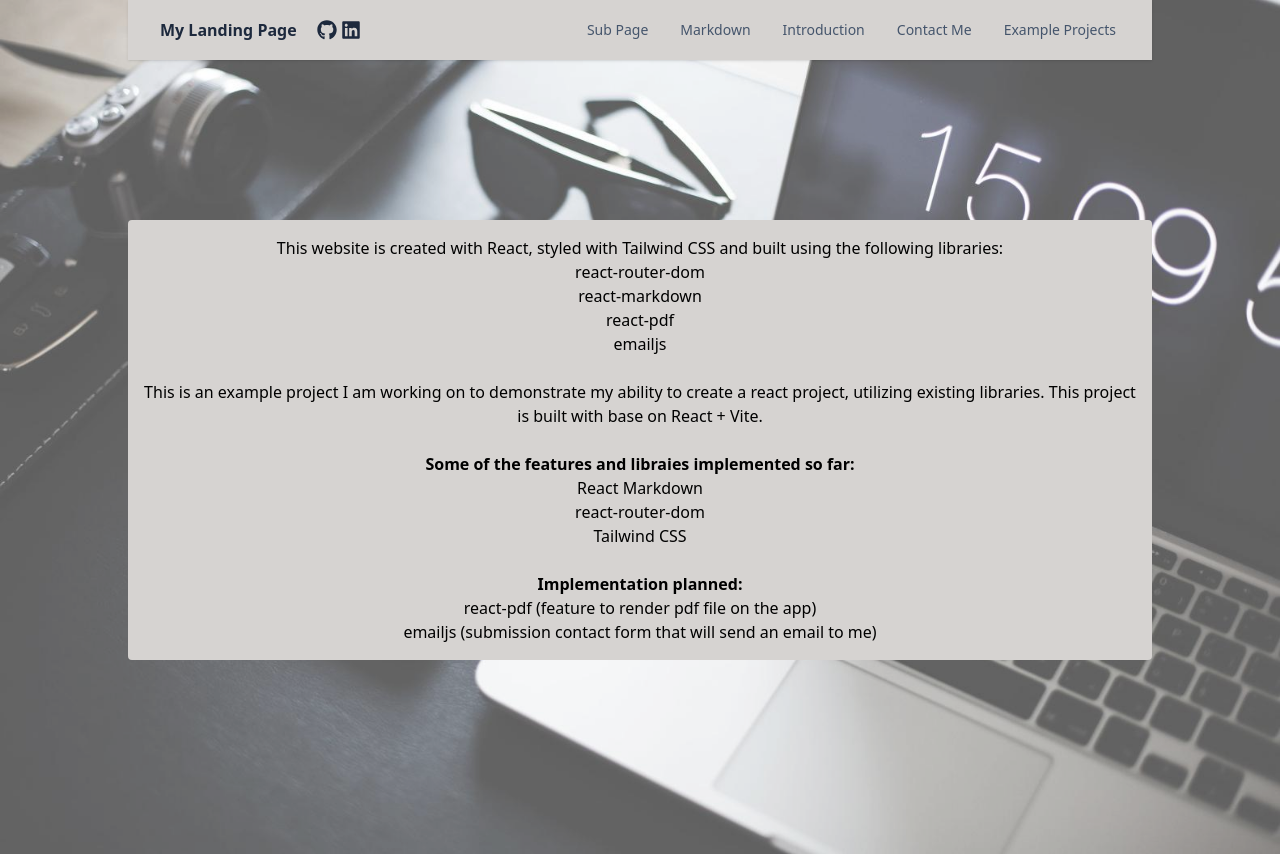
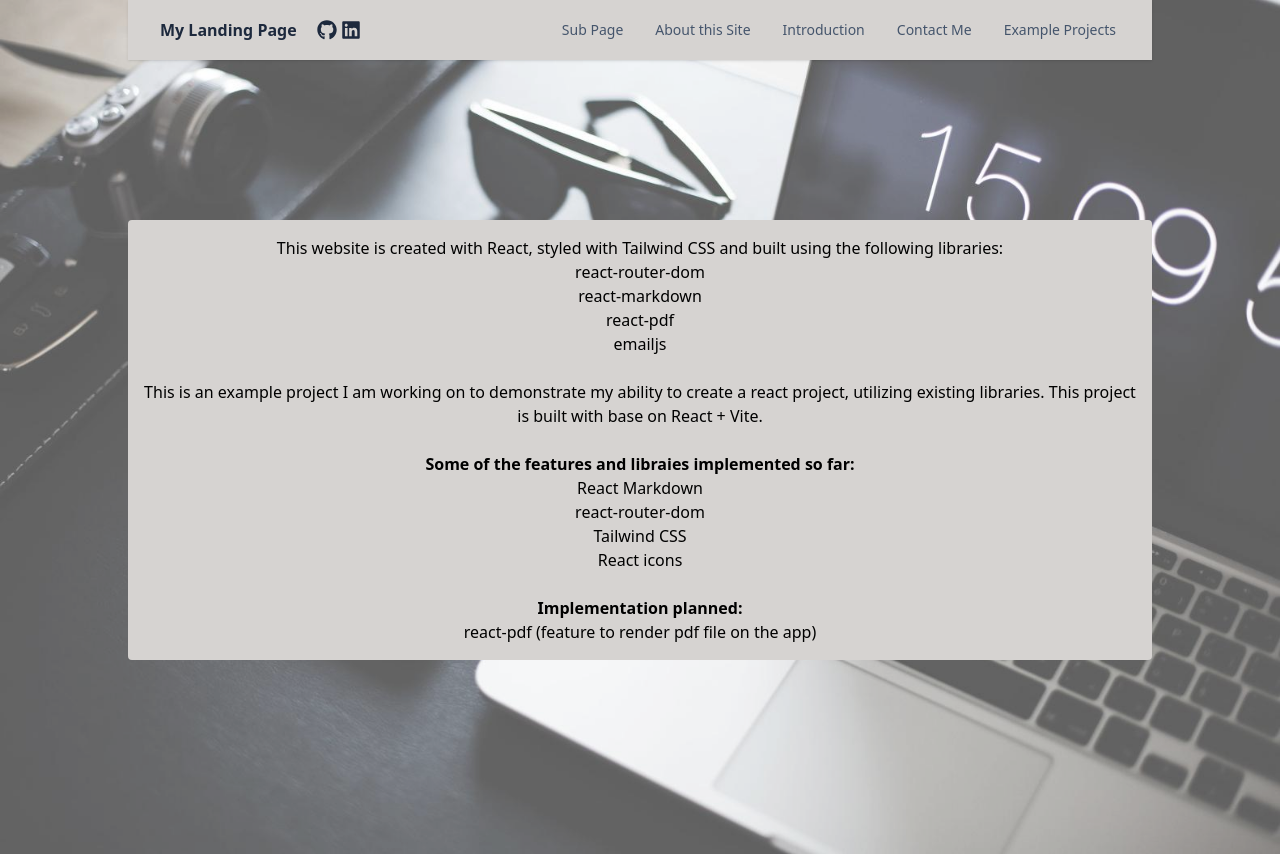
Before and after one commit to adam780930/react-practice, a React (Vite) app: page /markdown in a window 1280 px wide. Built offline with nearby package versions, Linux system fonts and the light colour scheme.

Commit message:
updated website plan and changed nav tab item name (#20)

```diff
--- a/src/components/Navigation.jsx
+++ b/src/components/Navigation.jsx
@@ -4,7 +4,7 @@ import Reacticns from "./Reacticons.jsx";
 function Navigation() {
   const pages = [
     { link: "sub", linkText: "Sub Page" },
-    { link: "markdown", linkText: "Markdown" },
+    { link: "markdown", linkText: "About this Site" },
     { link: "introduction", linkText: "Introduction" },
     { link: "contact", linkText: "Contact Me" },
     { link: "example", linkText: "Example Projects" },
--- a/src/components/markdowndocs/Exampletext.md
+++ b/src/components/markdowndocs/Exampletext.md
@@ -12,8 +12,8 @@ This is an example project I am working on to demonstrate my ability to create a
 - React Markdown
 - react-router-dom
 - Tailwind CSS
+- React icons
 
 \
 **Implementation planned:**
 - react-pdf (feature to render pdf file on the app)
-- emailjs (submission contact form that will send an email to me)
```
